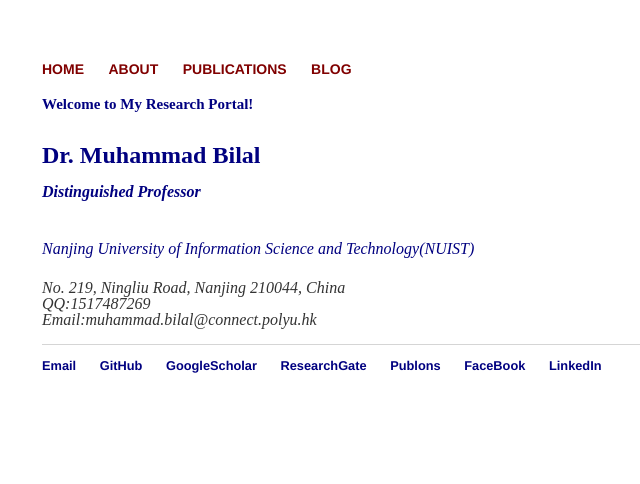
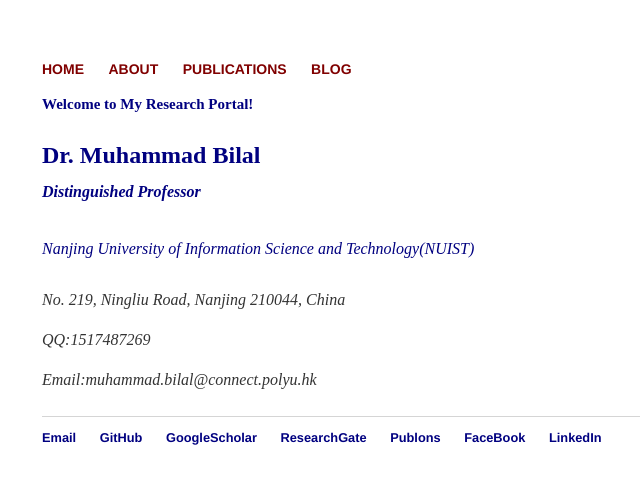
Before and after one commit to rs-DrBilal/rsbilal.github.io, a Jekyll site: the page built from index.html, in a window 1280 px wide. Shown: the top 484 px of the page, without its empty margins (150-790 px from the left). Built offline with Jekyll 4.4.1, drawn with Linux system fonts in a browser that asks for light colours.

Commit message:
Update index.html

```diff
--- a/index.html
+++ b/index.html
@@ -8,9 +8,9 @@
 	<a href="http://ocean.nuist.edu.cn"style="color: NAVY;font-size:16px;line-height:1.0"><strong><em>Distinguished Professor</em></strong></a></p>
 
 					<p> <a href="https://en.nuist.edu.cn/" style="color: NAVY; font-size:16px; line-height:0"> <em> Nanjing University of Information Science and Technology(NUIST)</em></a><br></p>
-					<p style="font-size:16px; line-height:0"> <em> No. 219, Ningliu Road, Nanjing 210044, China </em></p>
-					<p style="font-size:16px; line-height:0"><em>QQ:1517487269</em></p>
-					<p style="font-size:16px; line-height:0"><em>Email:muhammad.bilal@connect.polyu.hk</em></p>
+					<p style="font-size:16px; line-height:1.5"> <em> No. 219, Ningliu Road, Nanjing 210044, China </em></p>
+					<p style="font-size:16px; line-height:1.5"><em>QQ:1517487269</em></p>
+					<p style="font-size:16px; line-height:1.5"><em>Email:muhammad.bilal@connect.polyu.hk</em></p>
 					<p>   </p>
 
 </div><!-- /.blurb -->
```
